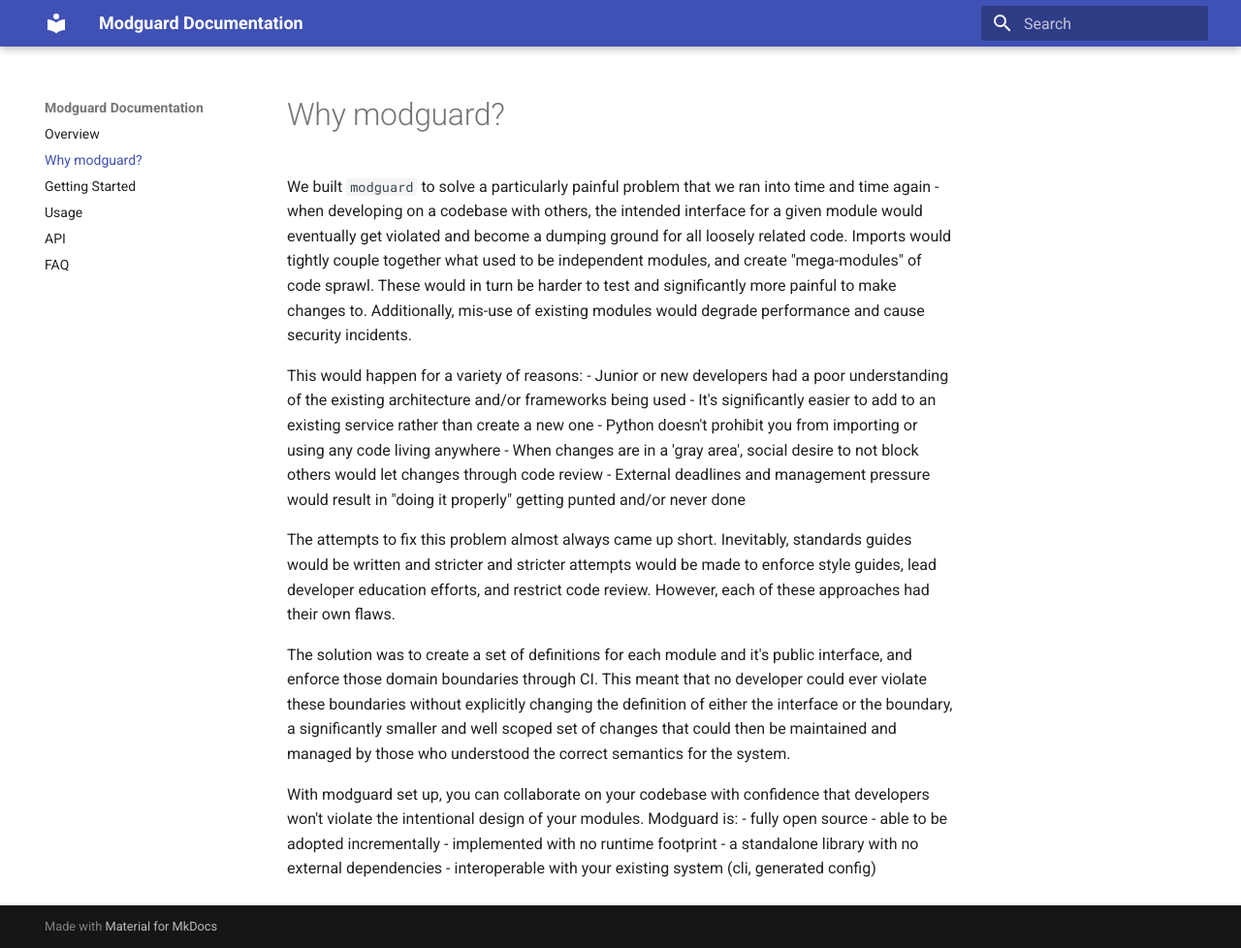
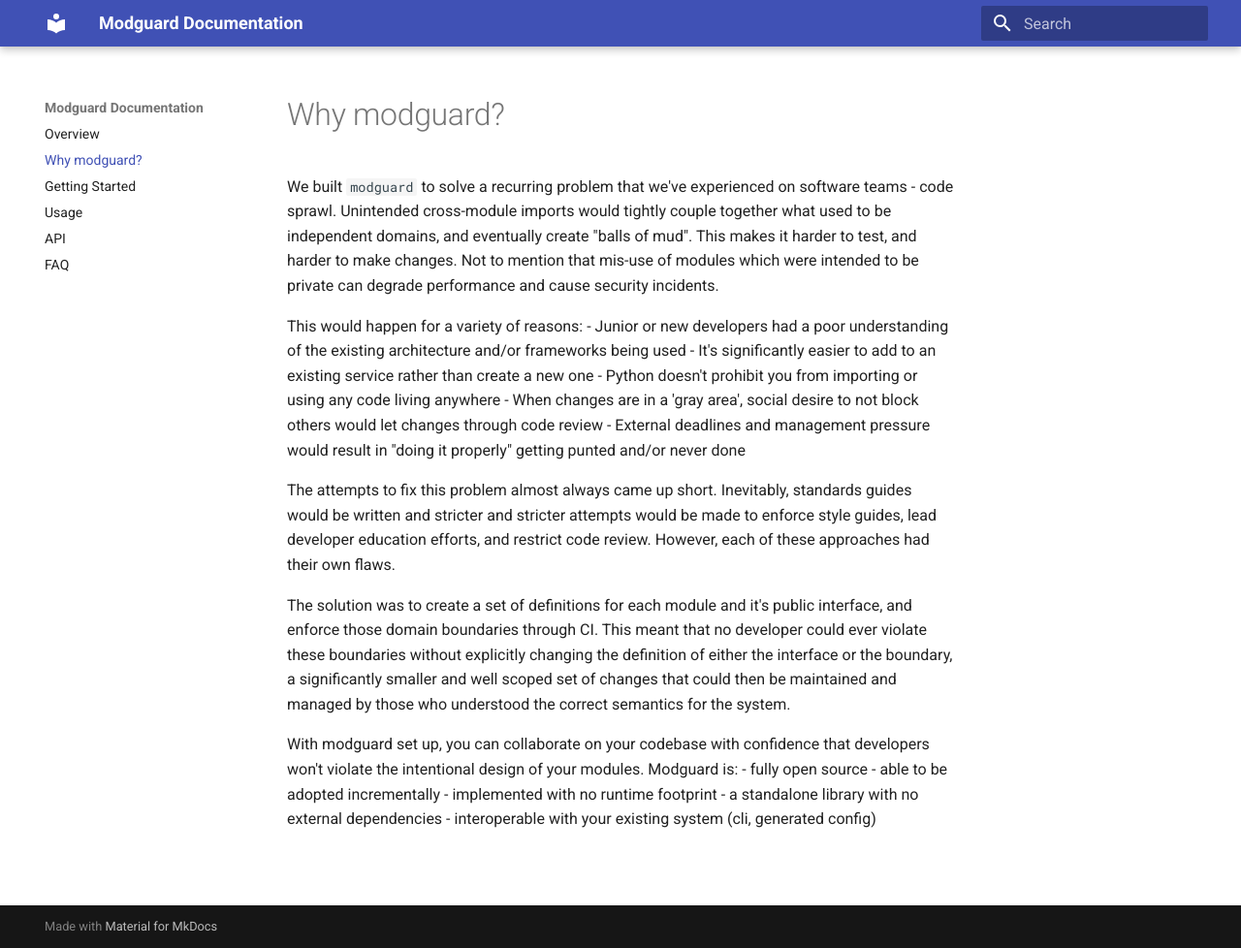
Before and after one commit to gauge-sh/tach, an MkDocs documentation site: the page built from docs/why-modguard.md, in a window 1280 px wide and 978 px high. Shown: the whole window at 97% size. Built offline with MkDocs 1.6.1 and Material for MkDocs 9.7.7, drawn with Linux system fonts in a browser that asks for light colours.

Commit message:
Update docs/why-modguard.md
Co-authored-by: Evan Doyle <evanmdoyle@gmail.com>

```diff
--- a/docs/why-modguard.md
+++ b/docs/why-modguard.md
@@ -1,6 +1,6 @@
 # Why modguard?
 
-We built `modguard` to solve a particularly painful problem that we ran into time and time again - when developing on a codebase with others, the intended interface for a given module would eventually get violated and become a dumping ground for all loosely related code. Imports would tightly couple together what used to be independent modules, and create "mega-modules" of code sprawl. These would in turn be harder to test and significantly more painful to make changes to. Additionally, mis-use of existing modules would degrade performance and cause security incidents.
+We built `modguard` to solve a recurring problem that we've experienced on software teams - code sprawl. Unintended cross-module imports would tightly couple together what used to be independent domains, and eventually create "balls of mud". This makes it harder to test, and harder to make changes. Not to mention that mis-use of modules which were intended to be private can degrade performance and cause security incidents.
 
 This would happen for a variety of reasons:
 - Junior or new developers had a poor understanding of the existing architecture and/or frameworks being used
```
